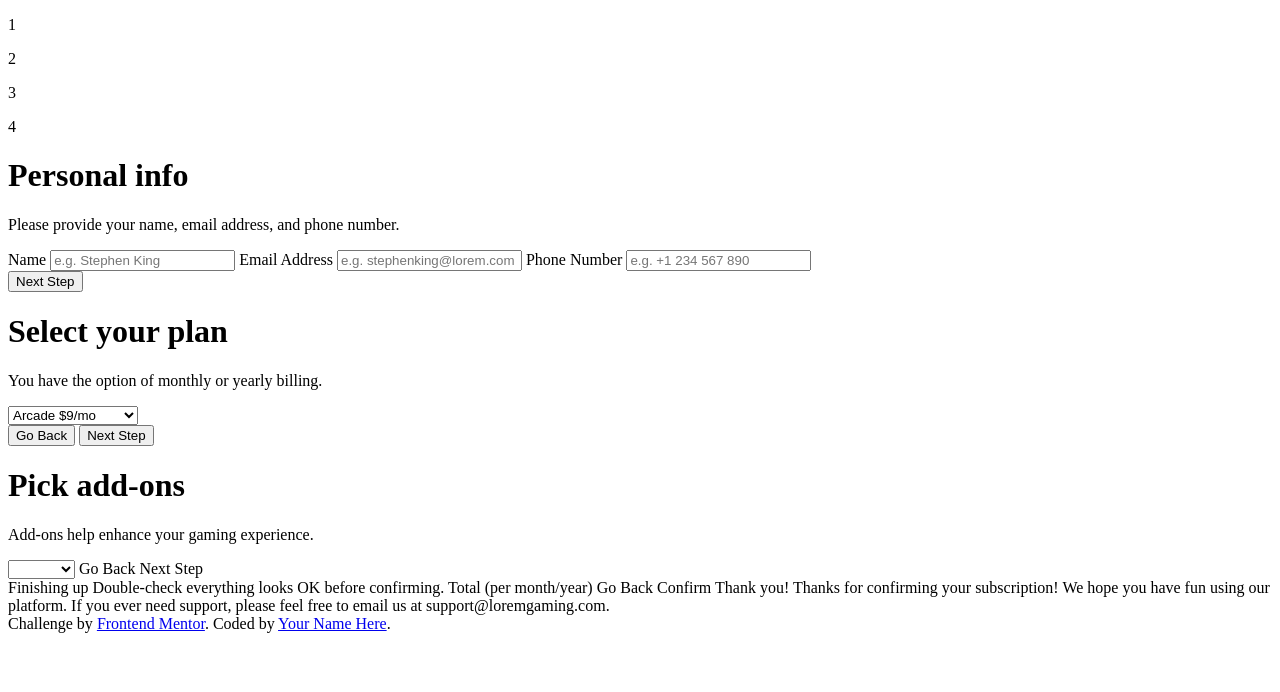
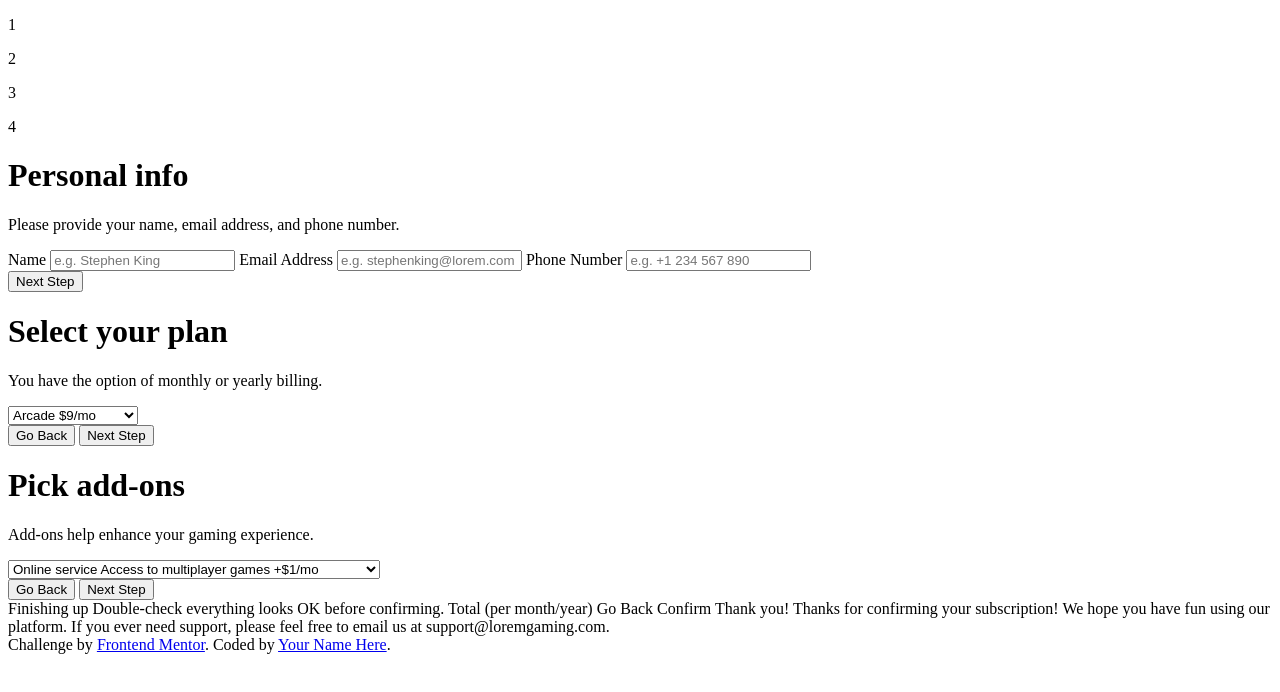
Before and after one commit to Gitros/front-end-mentor-multi-step-form, a plain HTML site: page index.html in a window 1280 px wide. Drawn offline with Linux system fonts and the light colour scheme.

Commit message:
pick-addons-form

```diff
--- a/index.html
+++ b/index.html
@@ -95,20 +95,24 @@
             <p>Add-ons help enhance your gaming experience.</p>
 
             <select name="" id="">
-                <option value=""></option> Online service
-                <option value=""></option> Access to multiplayer games
-                <option value=""></option> +$1/mo
+                <option value="">Online service
+                    Access to multiplayer games
+                    +$1/mo</option>
 
-                <option value=""></option> Larger storage
-                <option value=""></option> Extra 1TB of cloud save
-                <option value=""></option> +$2/mo
+                <option value="">Larger storage
+                    Extra 1TB of cloud save
+                    +$2/mo</option>
 
-                <option value=""></option> Customizable Profile
-                <option value=""></option> Custom theme on your profile
-                <option value="">+$2/mo</option>
+                <option value="">Customizable Profile
+                    Custom theme on your profile
+                    +$2/mo</option>
             </select>
-            Go Back
-            Next Step
+
+            <div class="section-footer">
+                <button>Go Back</button>
+                <button>Next Step</button>
+            </div>
+
         </div>
 
         <!-- Step 3 end -->
```
